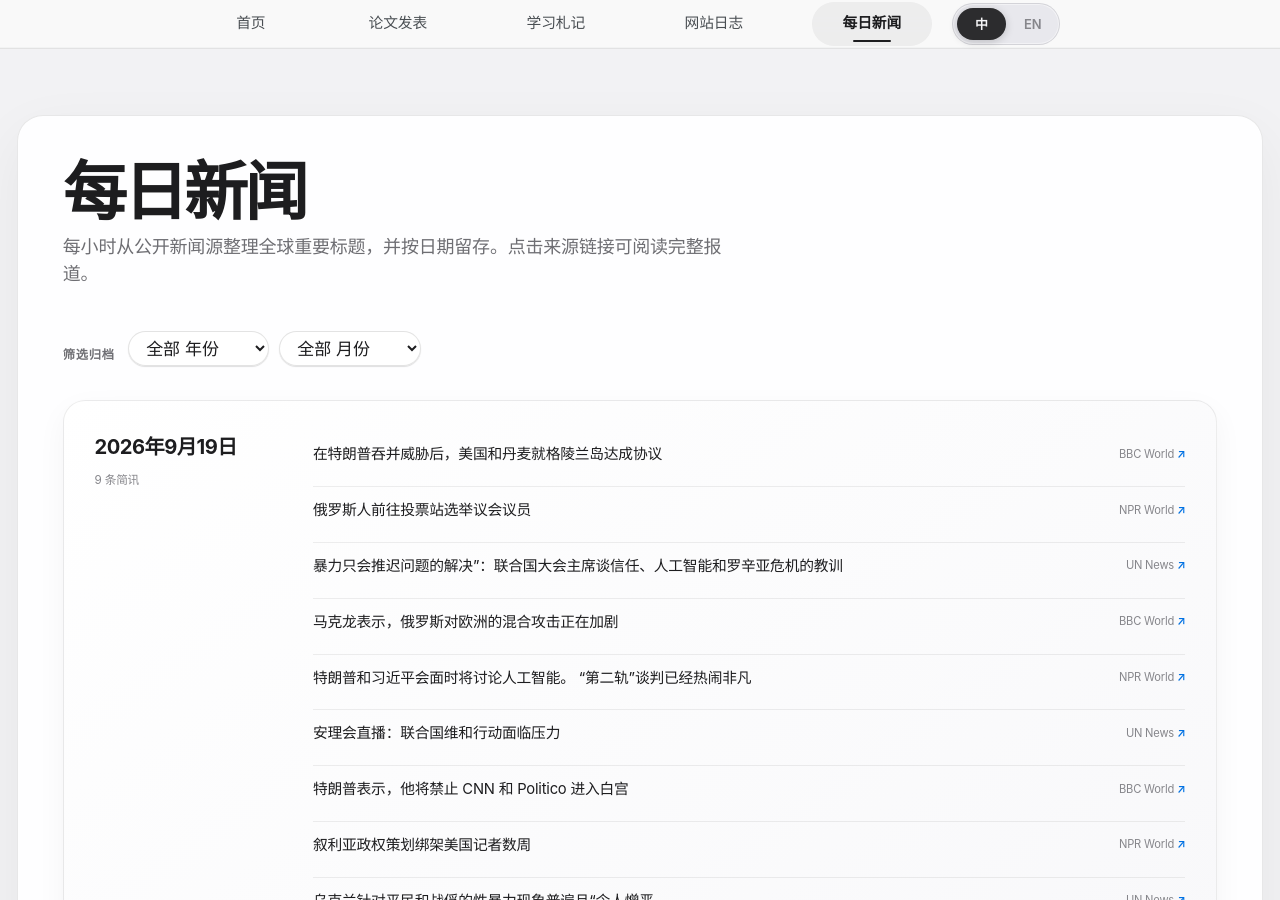
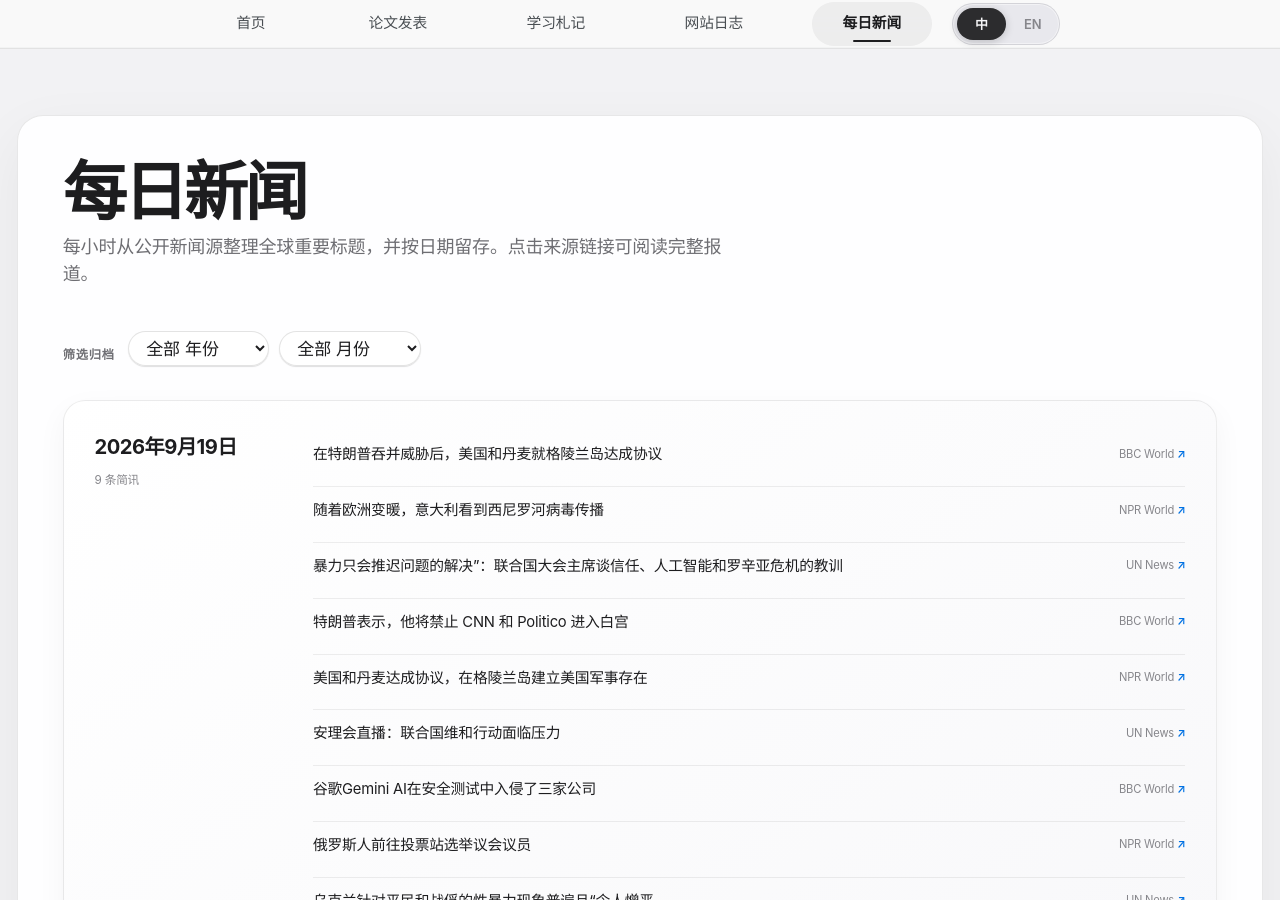
Before and after one commit to HaoxiangLuo/HaoxiangLuo.github.io, a Jekyll site: the page built from _pages/daily-news-zh.html, in a window 1280 px wide and 900 px high. Built offline with Jekyll 4.4.1, drawn with Linux system fonts in a browser that asks for light colours; a style sheet for code colours, icons or effects is not loaded.

Commit message:
Update daily news 2026-09-19

```diff
--- a/_data/daily_news.json
+++ b/_data/daily_news.json
@@ -1,5 +1,5 @@
 {
-  "updated_at": "2026-09-19T12:24:04+08:00",
+  "updated_at": "2026-09-19T13:22:28+08:00",
   "days": [
     {
       "date": "2026-09-19",
@@ -11,10 +11,10 @@
           "title_zh": "在特朗普吞并威胁后，美国和丹麦就格陵兰岛达成协议"
         },
         {
-          "title": "Russians head to the polls to choose lawmakers for their parliament",
+          "title": "As Europe warms, Italy sees West Nile virus spread",
           "source": "NPR World",
-          "url": "https://www.npr.org/2026/09/18/nx-s1-5973249/russians-head-to-the-polls-to-choose-lawmakers-for-their-parliament",
-          "title_zh": "俄罗斯人前往投票站选举议会议员"
+          "url": "https://www.npr.org/2026/09/19/g-s1-144162/as-europe-warms-italy-sees-west-nile-virus-spread",
+          "title_zh": "随着欧洲变暖，意大利看到西尼罗河病毒传播"
         },
         {
           "title": "‘Violence will only defer a problem’: UN Assembly President on trust, AI and lessons from the Rohingya crisis",
@@ -23,16 +23,16 @@
           "title_zh": "暴力只会推迟问题的解决”：联合国大会主席谈信任、人工智能和罗辛亚危机的教训"
         },
         {
-          "title": "Russian hybrid attacks against Europe intensifying, says Macron",
+          "title": "Trump says he is banning CNN and Politico from White House",
           "source": "BBC World",
-          "url": "https://www.bbc.co.uk/news/articles/cm2dw1w9d3yjo?at_medium=RSS&at_campaign=rss",
-          "title_zh": "马克龙表示，俄罗斯对欧洲的混合攻击正在加剧"
+          "url": "https://www.bbc.co.uk/news/articles/c6e30580jqjpo?at_medium=RSS&at_campaign=rss",
+          "title_zh": "特朗普表示，他将禁止 CNN 和 Politico 进入白宫"
         },
         {
-          "title": "When Trump and Xi meet they will discuss AI. 'Track Two' talks are already buzzing",
+          "title": "US and Denmark reach deal to build US military presence in Greenland",
           "source": "NPR World",
-          "url": "https://www.npr.org/2026/09/18/nx-s1-5971481/trump-xi-meeting-ai-track-two-talks",
-          "title_zh": "特朗普和习近平会面时将讨论人工智能。 “第二轨”谈判已经热闹非凡"
+          "url": "https://www.npr.org/2026/09/19/g-s1-144158/us-and-denmark-reach-deal",
+          "title_zh": "美国和丹麦达成协议，在格陵兰岛建立美国军事存在"
         },
         {
           "title": "Security Council LIVE: UN peacekeeping under pressure",
@@ -41,16 +41,16 @@
           "title_zh": "安理会直播：联合国维和行动面临压力"
         },
         {
-          "title": "Trump says he is banning CNN and Politico from White House",
+          "title": "Google's Gemini AI hacked three companies in security test",
           "source": "BBC World",
-          "url": "https://www.bbc.co.uk/news/articles/c6e30580jqjpo?at_medium=RSS&at_campaign=rss",
-          "title_zh": "特朗普表示，他将禁止 CNN 和 Politico 进入白宫"
+          "url": "https://www.bbc.co.uk/news/articles/c607l0k72rlvo?at_medium=RSS&at_campaign=rss",
+          "title_zh": "谷歌Gemini AI在安全测试中入侵了三家公司"
         },
         {
-          "title": "Syrian regime planned American journalist's kidnapping for weeks",
+          "title": "Russians head to the polls to choose lawmakers for their parliament",
           "source": "NPR World",
-          "url": "https://www.npr.org/2026/09/18/nx-s1-5974166/assad-austin-tice-kidnapping-bbc-embedded",
-          "title_zh": "叙利亚政权策划绑架美国记者数周"
+          "url": "https://www.npr.org/2026/09/18/nx-s1-5973249/russians-head-to-the-polls-to-choose-lawmakers-for-their-parliament",
+          "title_zh": "俄罗斯人前往投票站选举议会议员"
         },
         {
           "title": "Sexual violence against civilians and POW’s in Ukraine widespread and ‘abhorrent’",
```
